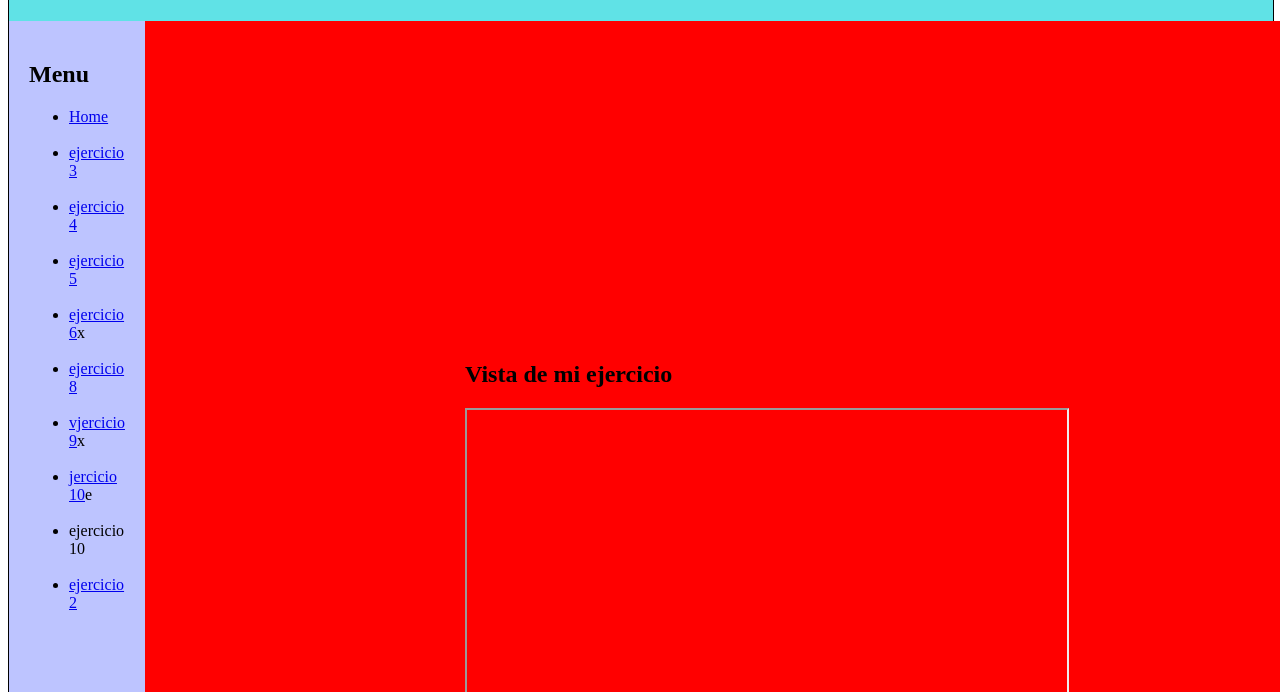
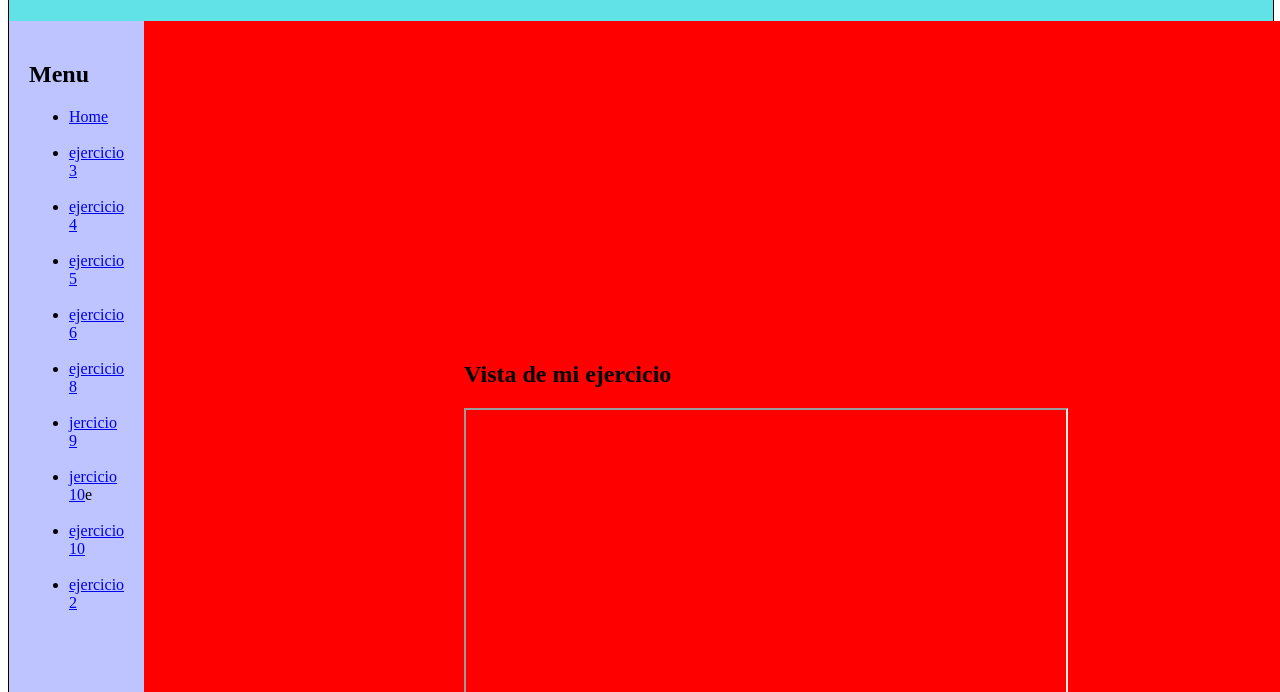
Before and after one commit to DeniaFlores666/Sitio-Web-Denia, a plain HTML site: page Ejercicios del 1 al 10.html in a window 1280 px wide. Shown: the part 108-800 px from the top of the page. Drawn offline with Linux system fonts and the light colour scheme.

Commit message:
Update Ejercicios del 1 al 10.html

```diff
--- a/Ejercicios del 1 al 10.html
+++ b/Ejercicios del 1 al 10.html
@@ -68,15 +68,15 @@
     <br>
     <li><a href="ejer5.html,txt.html" target="frameform">ejercicio 5</a></li>
     <br>
-    <li><a href="ejercicio6.html" target="frameform">ejercicio 6</a>x</li>
+    <li><a href="ejercicio6.html" target="frameform">ejercicio 6</a></li>
     <br>
     <li><a href="ejercicio8.html" target="frameform">ejercicio 8</a></li>
     <br>
-    <li><a href="ejercicio9.html" target="frameform">vjercicio 9</a>x</li>
+    <li><a href="ejercicio9.html" target="frameform">jercicio 9</a></li>
     <br>
     <li><a href="ejercicio10.html" target="frameform">jercicio 10</a>e</li>
     <br>
-    <li><a href="trabajo7.html" target="frameform"></a>ejercicio 10</li>
+    <li><a href="trabajo7.html" target="frameform">ejercicio 10</a></li>
     <br>
     <li><a href="trabajo2.html" target="frameform">ejercicio 2</a></li>
     <br>
```
